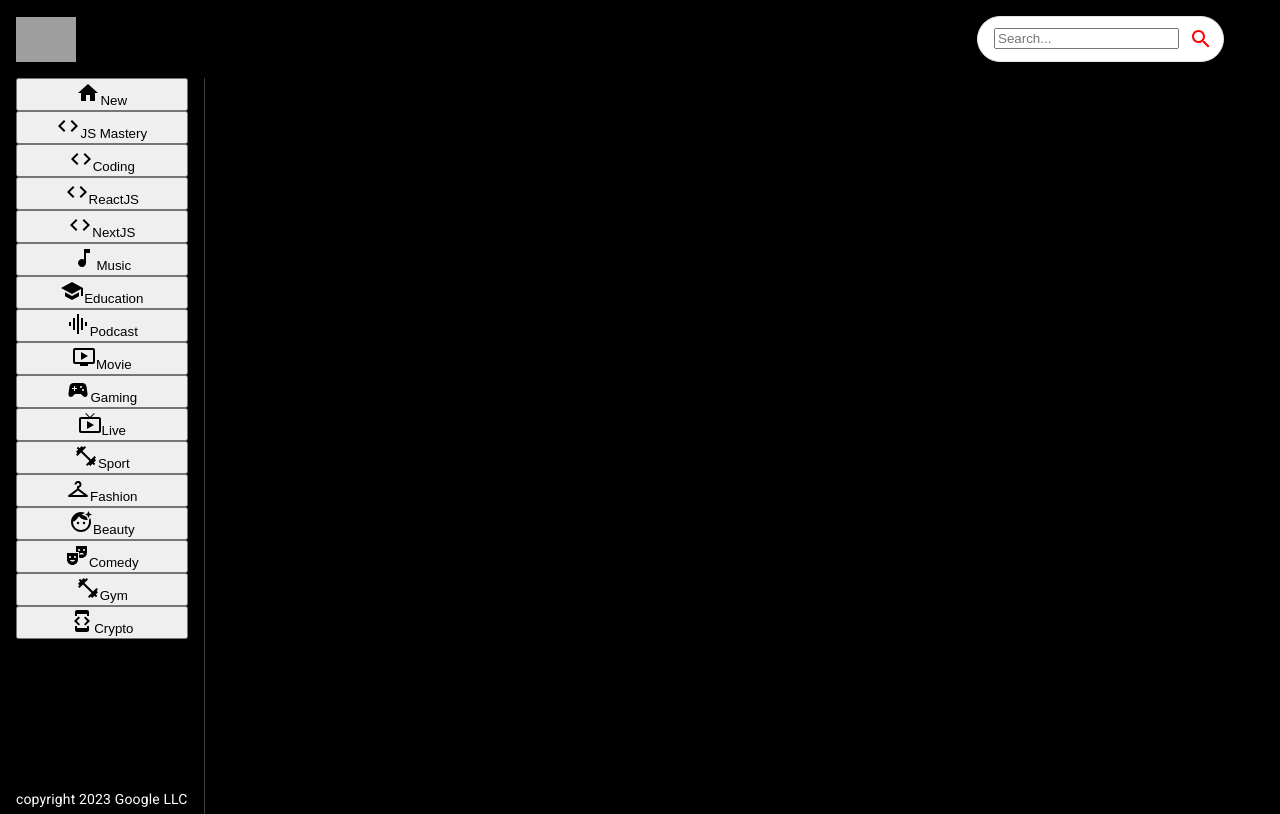
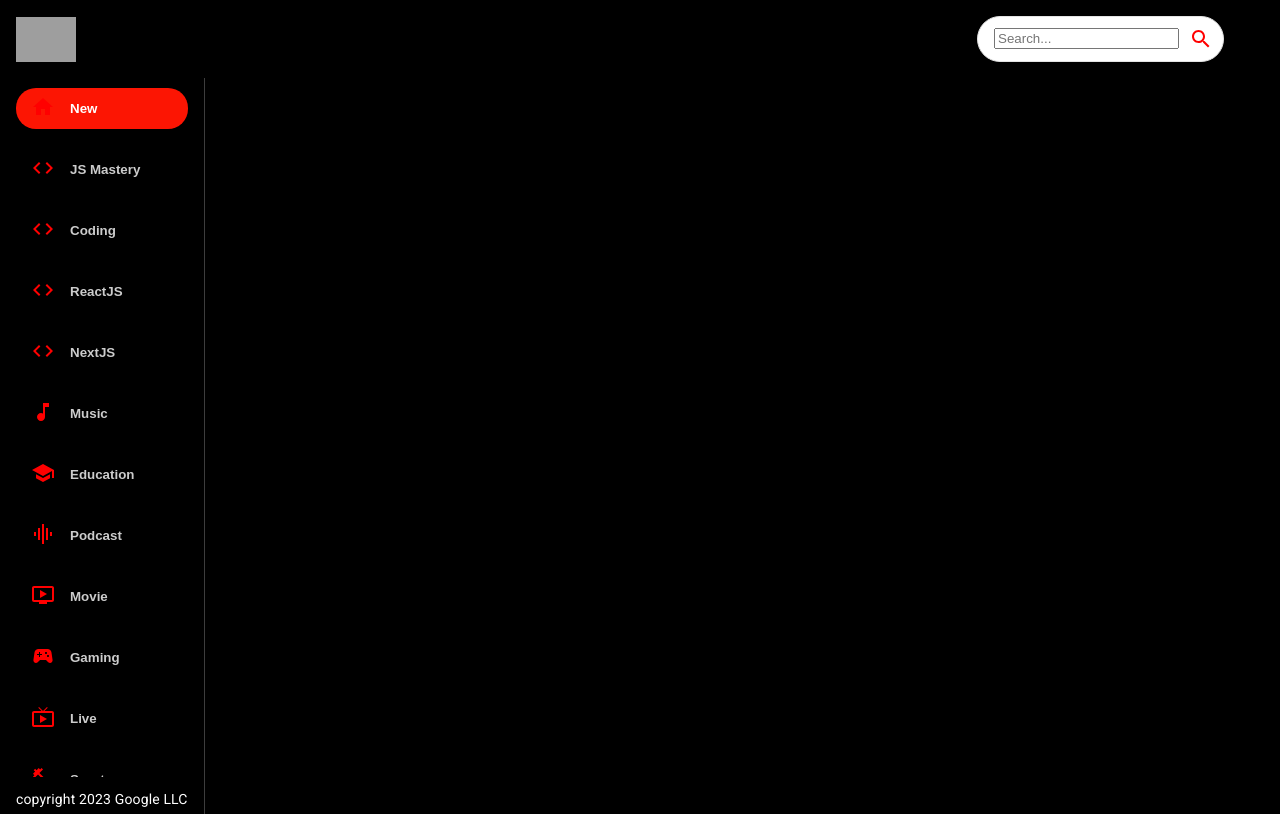
Before and after one commit to aafrieso/youtube-clone-client, a React (Create React App) app: page / in a window 1280 px wide. Built offline with nearby package versions, Linux system fonts and the light colour scheme; grey boxes are pictures that could not be loaded.

Commit message:
update sidebar

```diff
--- a/src/components/Sidebar.jsx
+++ b/src/components/Sidebar.jsx
@@ -1,13 +1,17 @@
 import { Stack } from '@mui/material';
 import { categories } from '../utils/constants';
+
+const selectedCategory = 'New';
 
 const Sidebar = () => (
   <Stack direction="row" sx={{overflow: 'auto', height: { sx: 'auto',md: '95%' }, flexDirection: { md: 'column'}}}
   >
     {categories.map((category) => (
-      <button>
-        <span>{category.icon}</span>
-        <span>{category.name}</span>
+      <button className="category-btn" style={{ background: category.name === selectedCategory && '#FC1503', color: 'white' }}
+        key={ category.name }
+      >
+        <span style={{ color: category.icon === selectedCategory ? 'white' : 'red', marginRight: '15px'}}>{category.icon}</span>
+        <span style={{ opacity: category.name === selectedCategory ? '1' : '0.8'}}>{category.name}</span>
 
       </button>
     ))}
```
